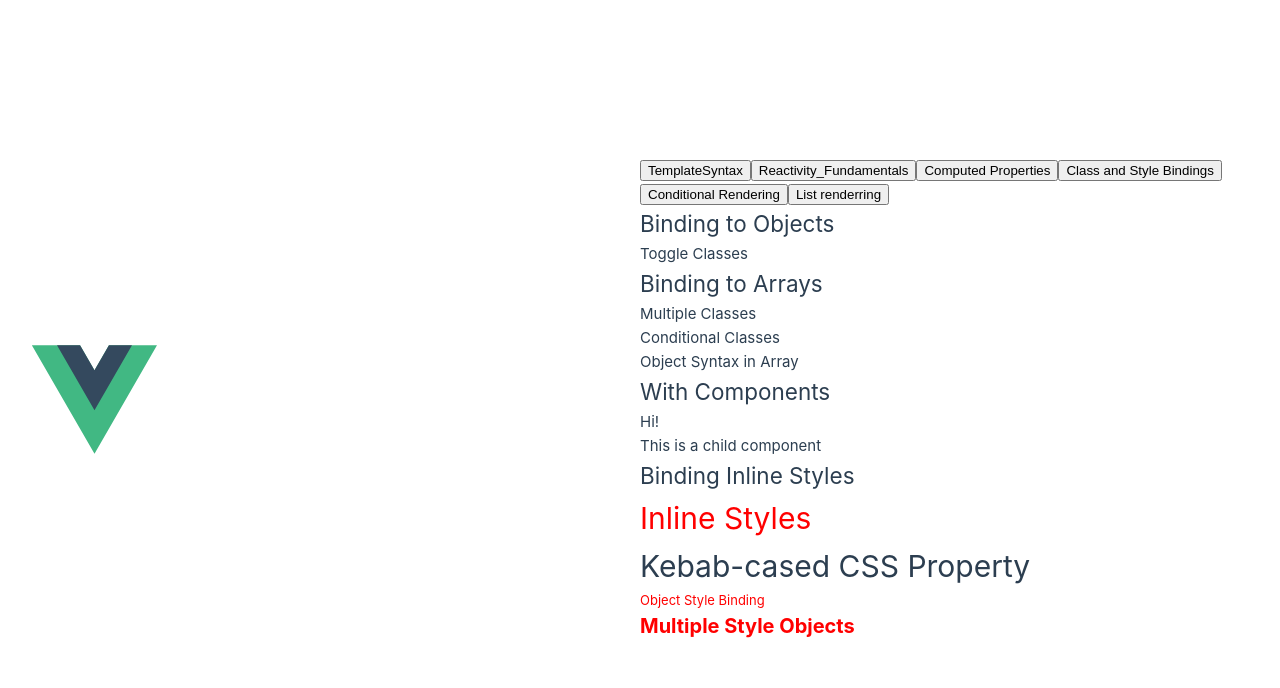
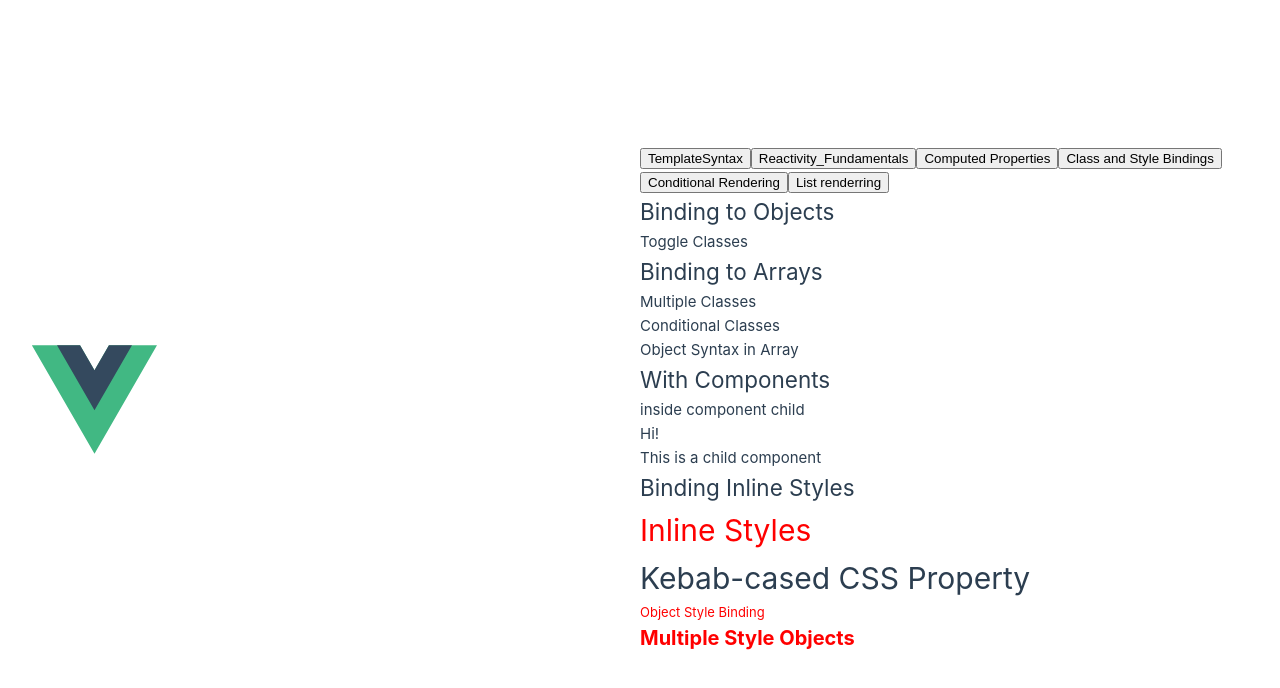
Before and after one commit to NguyenTienTung51056/intern_ship_vue, a Vue app: page / in a window 1280 px wide. Both pictures are taken after a click on the button "Class and Style Bindings". Shown: the top 688 px of the page. Built offline with nearby package versions, Linux system fonts and the light colour scheme.

Commit message:
Add some file to update knowlege

```diff
--- a/src/components/Class and Style Bindings.vue
+++ b/src/components/Class and Style Bindings.vue
@@ -12,7 +12,7 @@
 
       <!-- With Components -->
       <h2>With Components</h2>
-      <MyComponent :class="{ active: isActive }" />
+      <ChildrenClassBinding :class="{ active: isActive }"  :classes="MyComponent"/>
 
       <!-- Binding Inline Styles -->
       <h2>Binding Inline Styles</h2>
@@ -26,7 +26,8 @@
   </template>
 
   <script setup>
-  import { ref, reactive, computed } from 'vue';
+  import { ref, reactive } from 'vue';
+  import ChildrenClassBinding from './children/ChildrenClassBinding.vue'
 
   // Binding to Objects
   const isActive = ref(true);
--- a/src/components/List_rendering.vue
+++ b/src/components/List_rendering.vue
@@ -73,7 +73,7 @@
 
     <!-- v-for with Component -->
     <h2>v-for with Component</h2>
-    <MyComponent
+    <ListChildren
       v-for="(item, index) in items"
       :item="item"
       :index="index"
@@ -91,6 +91,7 @@
 </template>
 
 <script setup>
+import ListChildren from './children/listchildren.vue';
 import { ref, reactive, computed } from 'vue';
 
 let parentMessage = 'Parent';
--- /dev/null
+++ b/src/components/children/ChildrenClassBinding.vue
@@ -0,0 +1,12 @@
+<!-- ChildrenClassBinding.vue -->
+<template>
+    <div>
+      <!-- Your component content -->
+      <p class="inside component child">inside component child</p>
+      <span v-html="classes.template"></span>
+    </div>
+  </template>
+
+  <script setup>
+  defineProps(['classes']);
+  </script>
--- /dev/null
+++ b/src/components/children/listchildren.vue
@@ -0,0 +1,12 @@
+<script setup>
+defineProps(['item'])
+</script>
+
+
+
+<template>
+    <li>
+      {{ item.message }}
+      <!-- <button @click="$emit('remove')">Remove</button> -->
+    </li>
+  </template>
```
